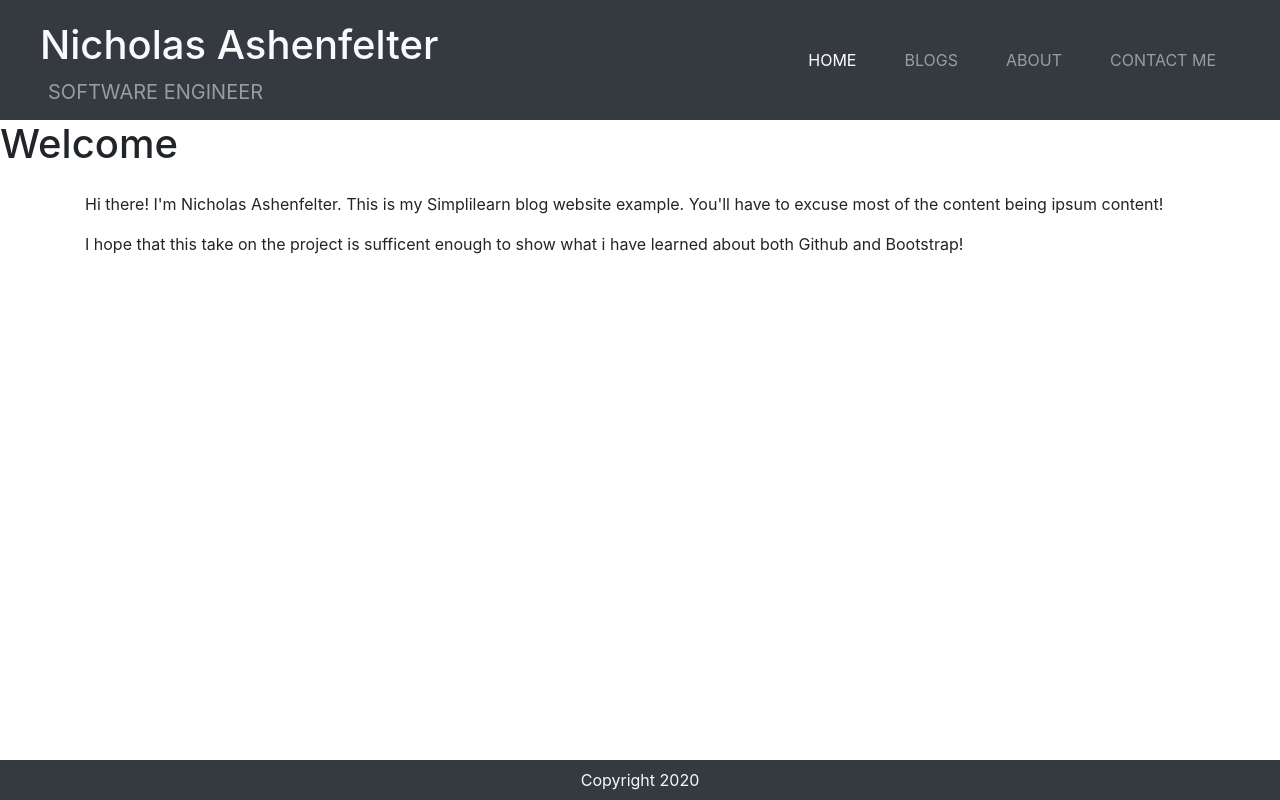
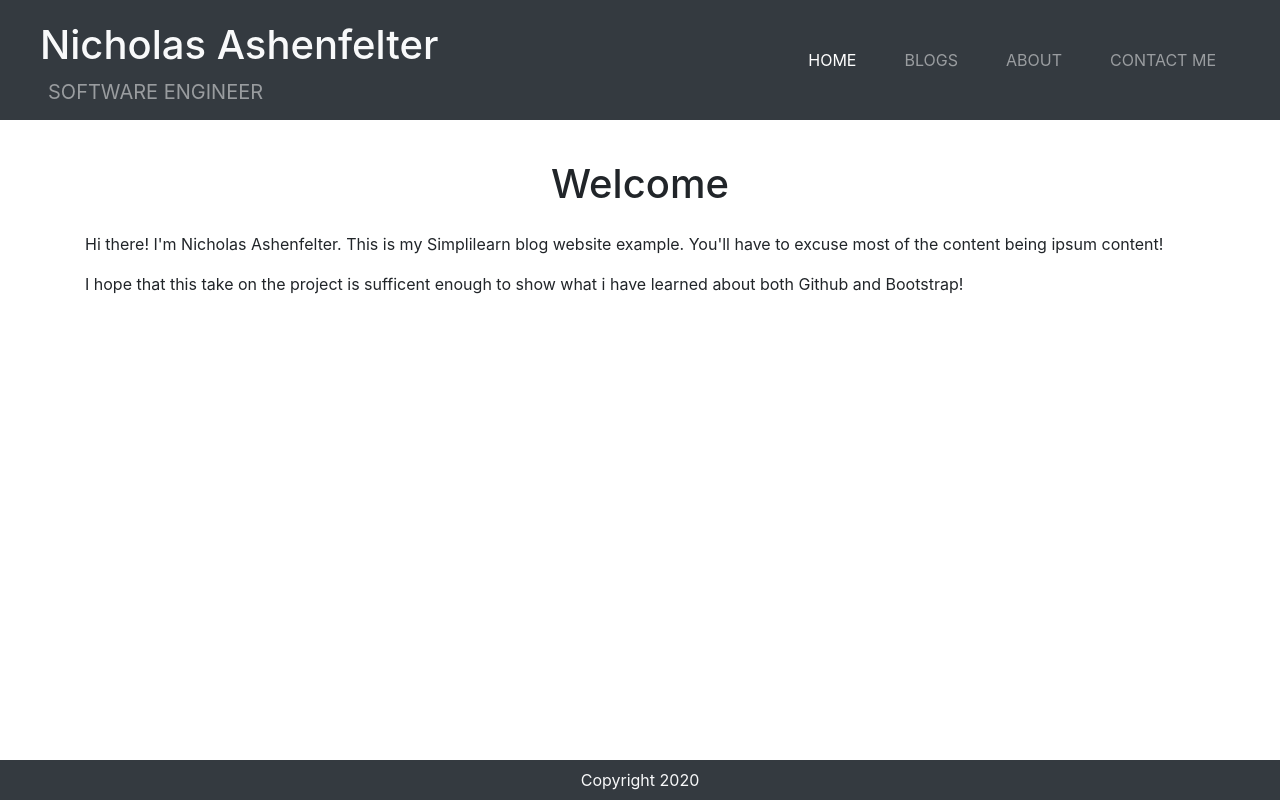
Before and after one commit to Dracnea/SimpliLearnGitProject, a plain HTML site: page Project/index.html in a window 1280 px wide. Drawn offline with nearby package versions, Linux system fonts and the light colour scheme.

Commit message:
add h1 and centering css

```diff
--- a/Project/styles.css
+++ b/Project/styles.css
@@ -1,3 +1,6 @@
+h1.center {
+    padding-top: 1em;
+}
 li {
     padding-left: 1em;
     padding-right: 1em;
@@ -9,6 +12,10 @@ article {
 
 span.text-light2{
     color: #999c9f;
+}
+
+.center {
+    text-align: center;
 }
 
 .sticky {
```
